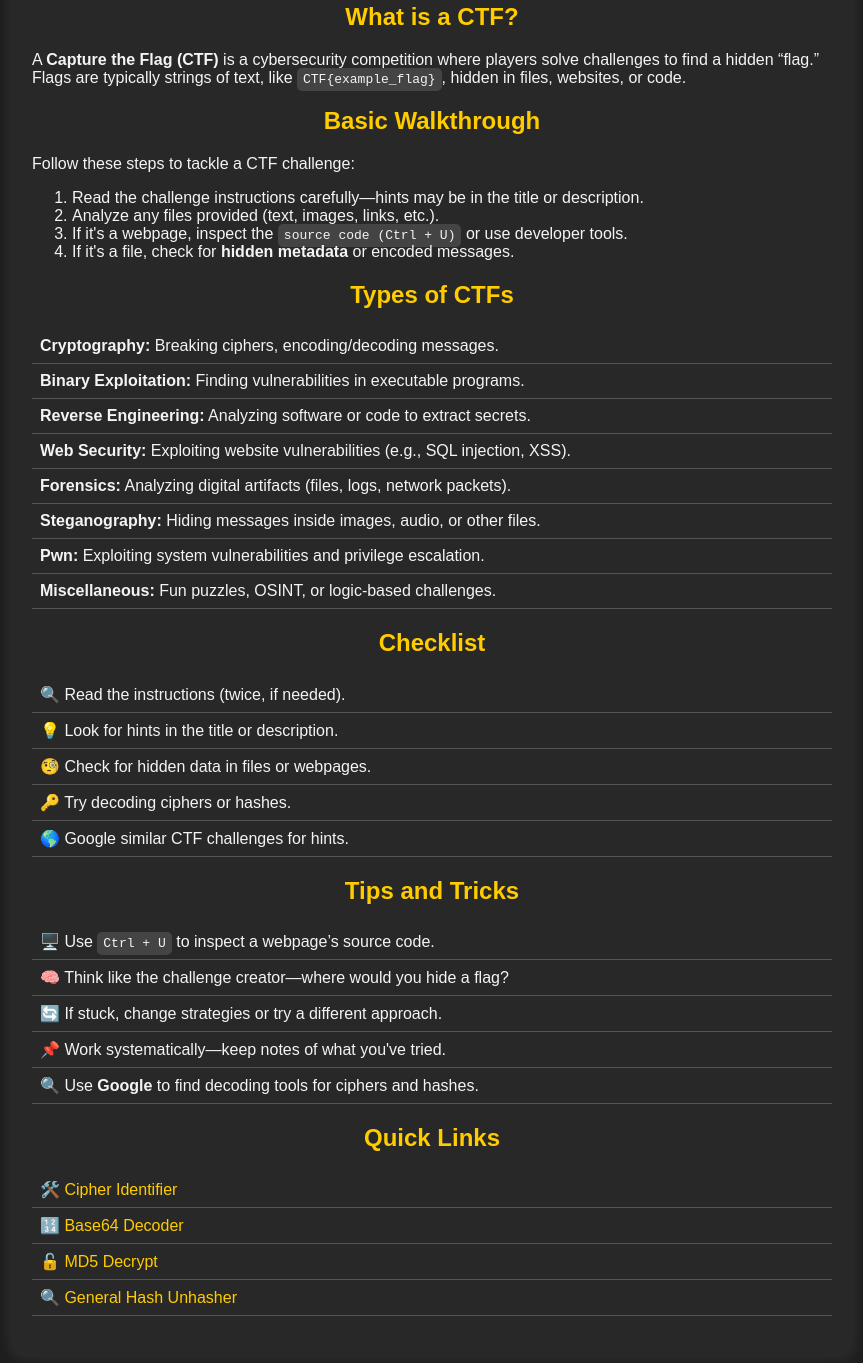
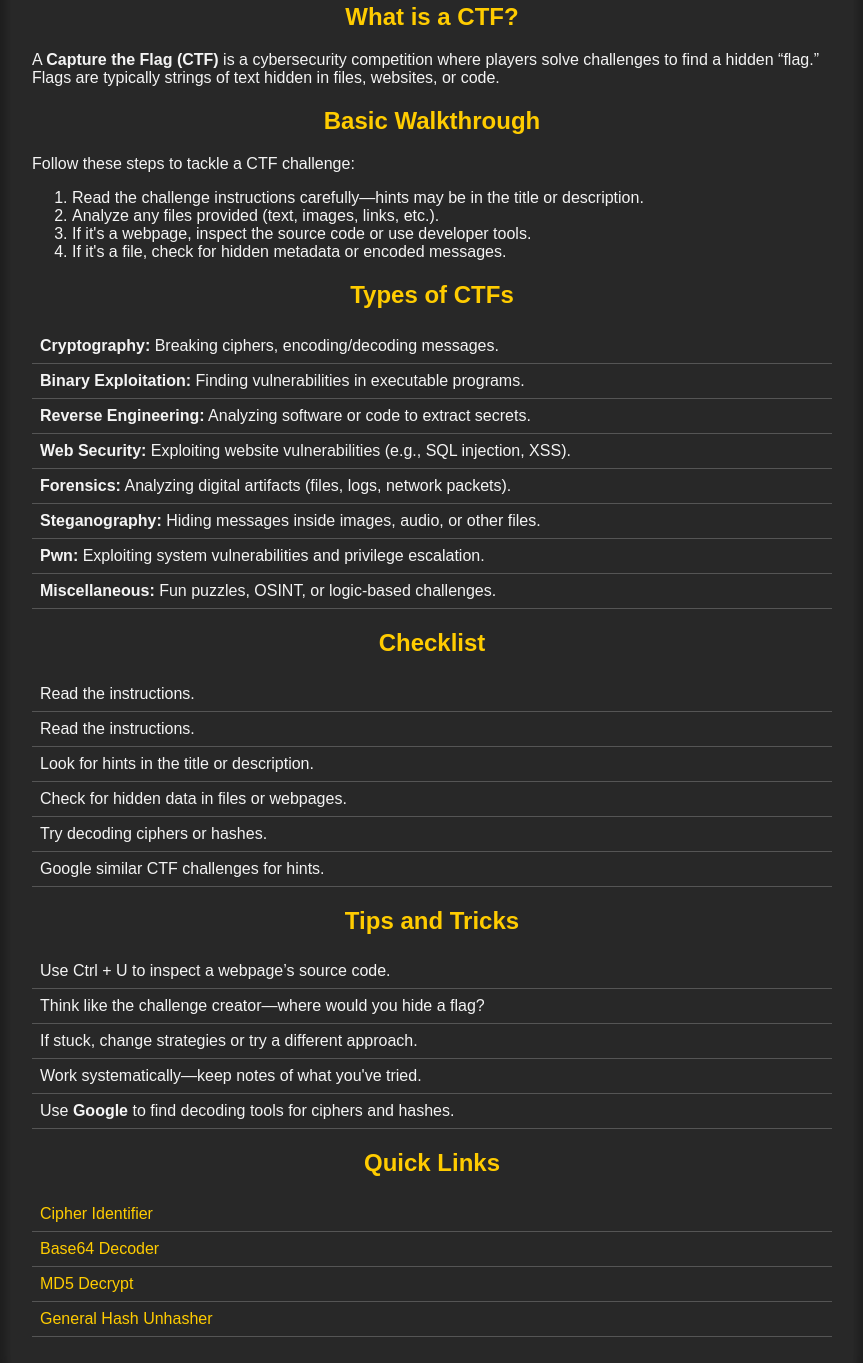
Before and after one commit to MatsuiMiyako/matsuimiyako.github.io, a plain HTML site: page index.html in a window 1280 px wide. Shown: the part 117-1480 px from the top of the page, without its empty margins (208-1071 px from the left). Drawn offline with Linux system fonts and the light colour scheme.

Commit message:
Add files via upload

```diff
--- a/index.html
+++ b/index.html
@@ -13,7 +13,7 @@
 
         <section>
             <h2>What is a CTF?</h2>
-            <p>A <strong>Capture the Flag (CTF)</strong> is a cybersecurity competition where players solve challenges to find a hidden “flag.” Flags are typically strings of text, like <code>CTF{example_flag}</code>, hidden in files, websites, or code.</p>
+            <p>A <strong>Capture the Flag (CTF)</strong> is a cybersecurity competition where players solve challenges to find a hidden “flag.” Flags are typically strings of text hidden in files, websites, or code.</p>
         </section>
 
         <section>
@@ -22,8 +22,8 @@
             <ol>
                 <li>Read the challenge instructions carefully—hints may be in the title or description.</li>
                 <li>Analyze any files provided (text, images, links, etc.).</li>
-                <li>If it's a webpage, inspect the <code>source code (Ctrl + U)</code> or use developer tools.</li>
-                <li>If it's a file, check for <strong>hidden metadata</strong> or encoded messages.</li>
+                <li>If it's a webpage, inspect the source code or use developer tools.</li>
+                <li>If it's a file, check for hidden metadata or encoded messages.</li>
             </ol>
         </section>
 
@@ -44,32 +44,33 @@
         <section>
             <h2>Checklist</h2>
             <ul>
-                <li>🔍 Read the instructions (twice, if needed).</li>
-                <li>💡 Look for hints in the title or description.</li>
-                <li>🧐 Check for hidden data in files or webpages.</li>
-                <li>🔑 Try decoding ciphers or hashes.</li>
-                <li>🌎 Google similar CTF challenges for hints.</li>
+                <li>Read the instructions.</li>
+		<li>Read the instructions.</li>
+                <li>Look for hints in the title or description.</li>
+                <li>Check for hidden data in files or webpages.</li>
+                <li>Try decoding ciphers or hashes.</li>
+                <li>Google similar CTF challenges for hints.</li>
             </ul>
         </section>
 
         <section>
             <h2>Tips and Tricks</h2>
             <ul>
-                <li>🖥️ Use <code>Ctrl + U</code> to inspect a webpage’s source code.</li>
-                <li>🧠 Think like the challenge creator—where would you hide a flag?</li>
-                <li>🔄 If stuck, change strategies or try a different approach.</li>
-                <li>📌 Work systematically—keep notes of what you've tried.</li>
-                <li>🔍 Use <strong>Google</strong> to find decoding tools for ciphers and hashes.</li>
+                <li>Use Ctrl + U to inspect a webpage’s source code.</li>
+                <li>Think like the challenge creator—where would you hide a flag?</li>
+                <li>If stuck, change strategies or try a different approach.</li>
+                <li>Work systematically—keep notes of what you've tried.</li>
+                <li>Use <strong>Google</strong> to find decoding tools for ciphers and hashes.</li>
             </ul>
         </section>
 
         <section>
             <h2>Quick Links</h2>
             <ul>
-                <li>🛠️ <a href="https://www.dcode.fr/cipher-identifier" target="_blank">Cipher Identifier</a></li>
-                <li>🔢 <a href="https://www.base64decode.org/" target="_blank">Base64 Decoder</a></li>
-                <li>🔓 <a href="https://md5decrypt.net/en/" target="_blank">MD5 Decrypt</a></li>
-                <li>🔍 <a href="https://md5hashing.net/hash" target="_blank">General Hash Unhasher</a></li>
+                <li><a href="https://www.dcode.fr/cipher-identifier" target="_blank">Cipher Identifier</a></li>
+                <li><a href="https://www.base64decode.org/" target="_blank">Base64 Decoder</a></li>
+                <li><a href="https://md5decrypt.net/en/" target="_blank">MD5 Decrypt</a></li>
+                <li><a href="https://md5hashing.net/hash" target="_blank">General Hash Unhasher</a></li>
             </ul>
         </section>
     </div>
```
